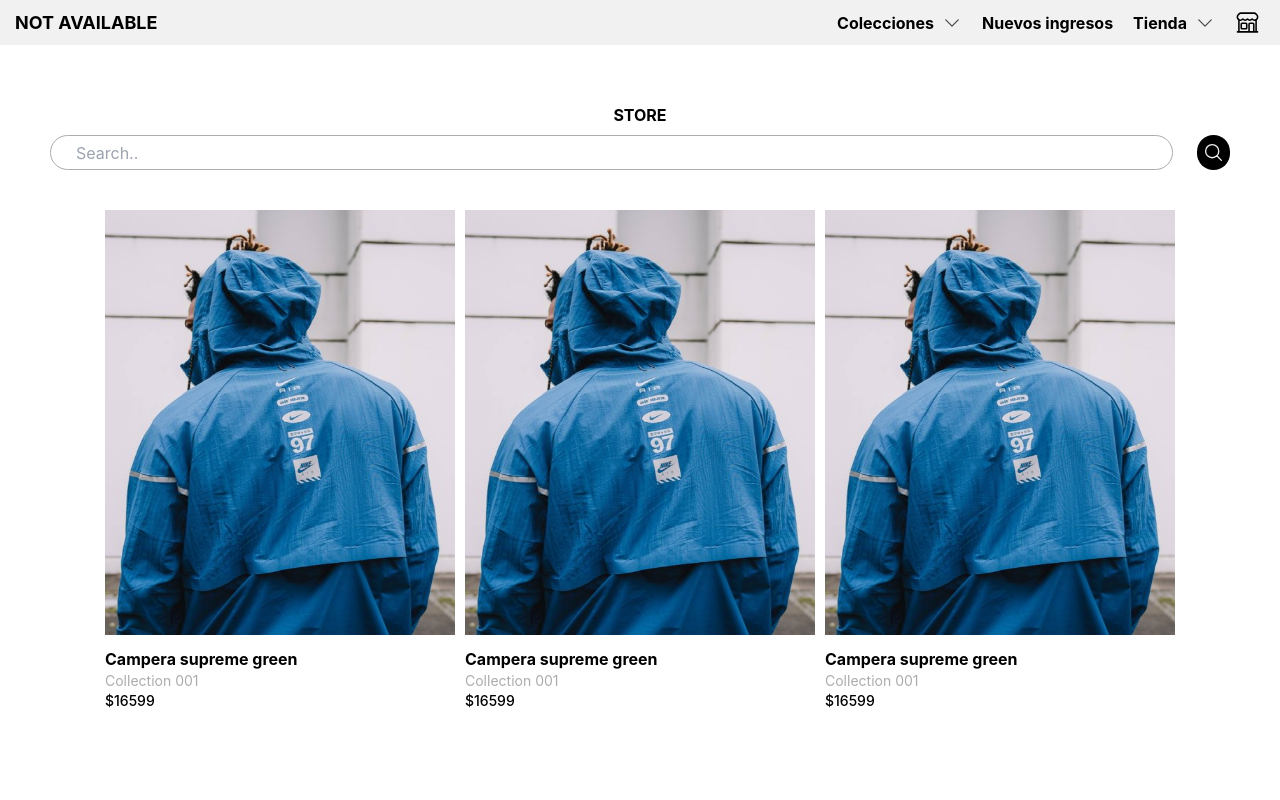
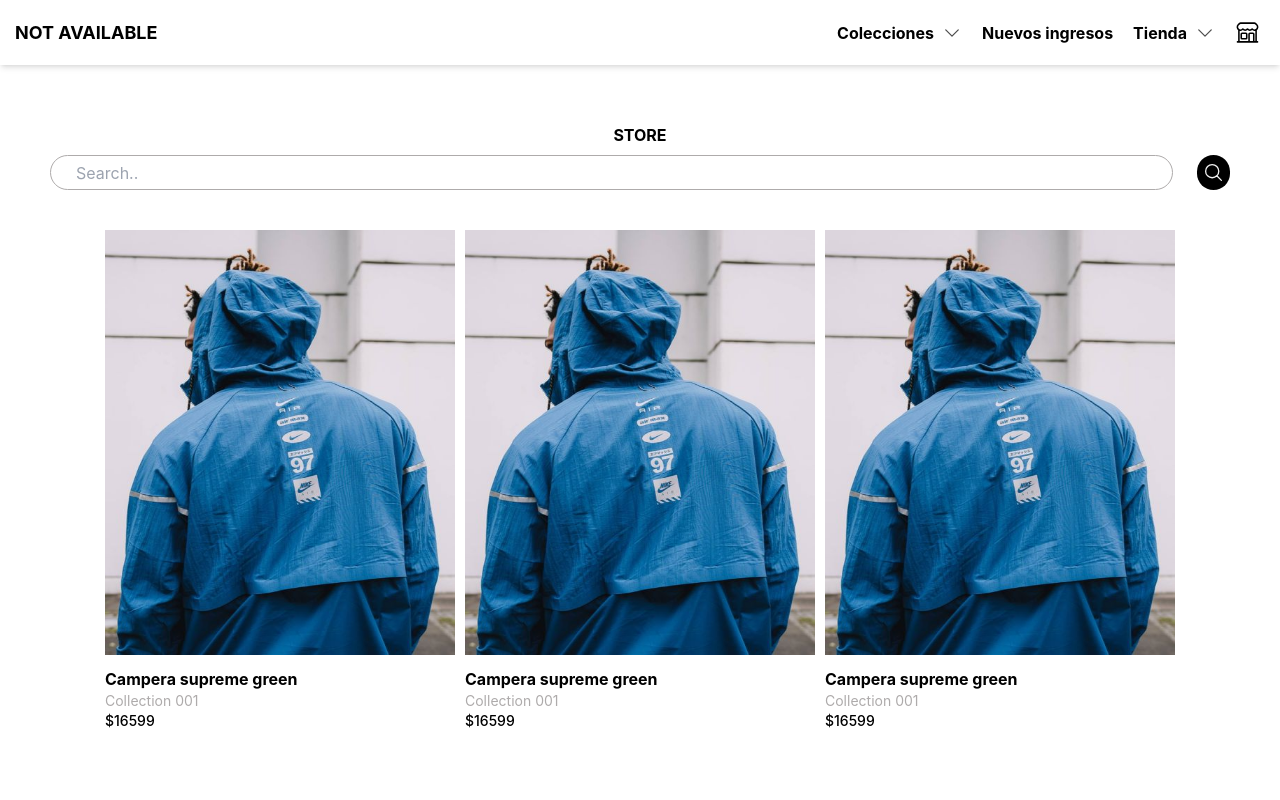
Before and after one commit to Matisantillan11/not-available-store, a React (Vite) app: page / in a window 1280 px wide. Shown: the top 800 px of the page. Built offline with nearby package versions, Linux system fonts and the light colour scheme.

Commit message:
fix: add header shadow

```diff
--- a/src/modules/common/components/layout/header.component.tsx
+++ b/src/modules/common/components/layout/header.component.tsx
@@ -3,7 +3,7 @@ import { Hamburguer } from './hamburguer.component'
 import { HeaderList } from './list/header-list.component'
 export const Header = () => {
 	return (
-		<div className='pl-[15px] pr-[15px] w-full flex justify-between items-center h-[45px] bg-primary-white'>
+		<div className='pl-[15px] pr-[15px] w-full flex justify-between items-center h-[65px] bg-transparent shadow-md'>
 			<Hamburguer />
 			<p className=' text-[18px] font-bold'>NOT AVAILABLE</p>
 			<div className='lg:absolute right-5 h-full flex justify-center items-center'>
```
